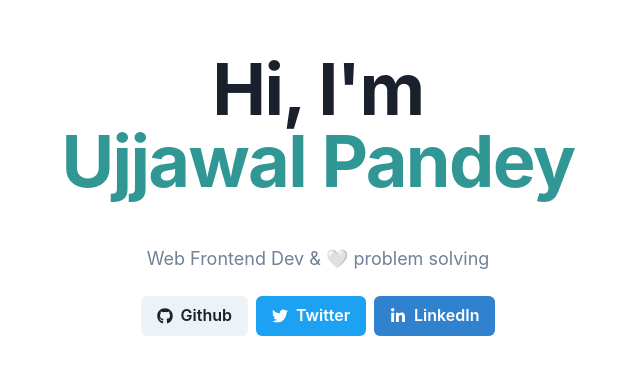
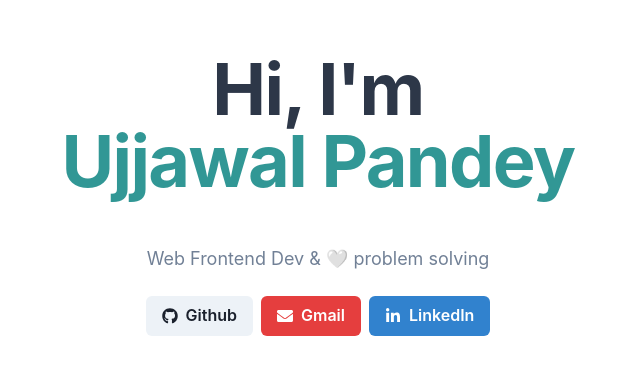
Before and after one commit to theiconik/theiconik.github.io, a React (Create React App) app in the folder v2-reactjs-chakra-ui/: page / in a window 1280 px wide. Shown: the part 166-540 px from the top of the page, without its empty margins (322-962 px from the left). Built offline with nearby package versions, Linux system fonts and the light colour scheme.

Commit message:
upper heading fix

```diff
--- a/v2-reactjs-chakra-ui/src/App.js
+++ b/v2-reactjs-chakra-ui/src/App.js
@@ -1,6 +1,13 @@
 import "./App.css";
-import { Heading, Text, Button, HStack, useColorMode } from "@chakra-ui/react";
-import { FaGithub, FaLinkedinIn, FaTwitter } from "react-icons/fa";
+import {
+  Heading,
+  Text,
+  Button,
+  HStack,
+  useColorMode,
+  Link,
+} from "@chakra-ui/react";
+import { FaGithub, FaLinkedinIn, FaTwitter, FaEnvelope } from "react-icons/fa";
 import { useEffect } from "react";
 
 function App() {
@@ -11,14 +18,25 @@ function App() {
   return (
     <div className="App">
       <div className="content">
+        {colorMode === "light" ? (
           <Heading
             as="h1"
             size="4xl"
             fontWeight="700"
-          style={{ letterSpacing: "-0.1rem" }}
+            style={{ letterSpacing: "-0.1rem", color: "#2d3748" }}
           >
             Hi, I'm
           </Heading>
+        ) : (
+          <Heading
+            as="h1"
+            size="4xl"
+            fontWeight="700"
+            style={{ letterSpacing: "-0.1rem", color: "white" }}
+          >
+            Hi, I'm
+          </Heading>
+        )}
         <Heading
           className="name"
           as="h1"
@@ -37,8 +55,8 @@ function App() {
           style={{ textAlign: "center" }}
         >
           Web Frontend Dev &{" "}
-          <span onClick={toggleColorMode} style={{cursor: "pointer"}}>
-            {colorMode  === 'light' ? '🤍' : '👨‍💻'}
+          <span onClick={toggleColorMode} style={{ cursor: "pointer" }}>
+            {colorMode === "light" ? "🤍" : "👨‍💻"}
           </span>{" "}
           problem solving
         </Text>
@@ -46,8 +64,8 @@ function App() {
           <Button colorScheme="gray" leftIcon={<FaGithub />}>
             Github
           </Button>
-          <Button colorScheme="twitter" leftIcon={<FaTwitter />}>
-            Twitter
+          <Button colorScheme="red" leftIcon={<FaEnvelope />}>
+            Gmail
           </Button>
           <Button colorScheme="blue" leftIcon={<FaLinkedinIn />}>
             LinkedIn
```
Lines whose indentation alone changed are shown as unchanged.
